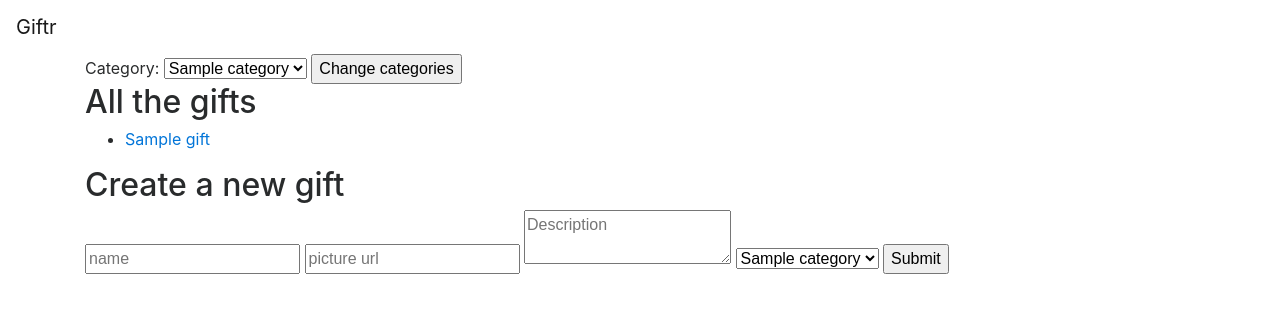
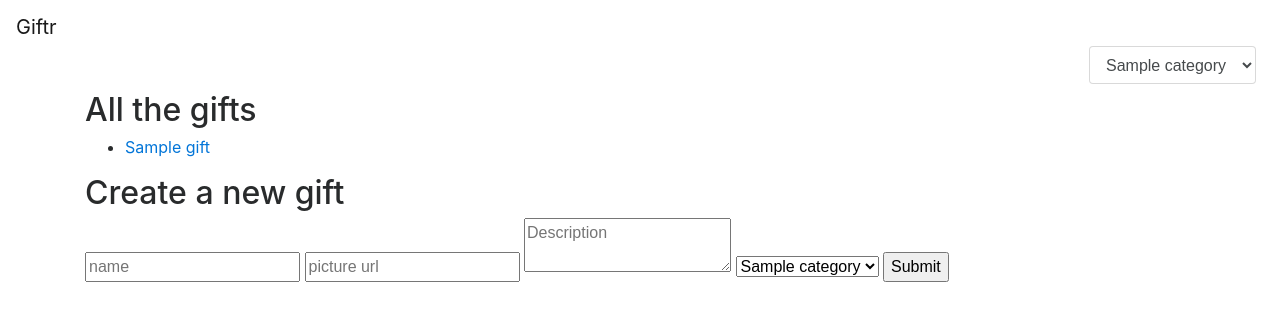
Before and after one commit to Zinston/giftr, a Flask app: page / in a window 1280 px wide. Shown: the top 321 px of the page. Run offline with Flask 2, Linux system fonts and the light colour scheme; tables that the repository leaves empty hold one stand-in row (values such as "Sample post"); some libraries are stand-ins or nearby versions.

Commit message:
Move category select to navbar on /gifts and make it autosubmit.

```diff
--- a/templates/gifts.html
+++ b/templates/gifts.html
@@ -1,10 +1,8 @@
 {% extends "index.html" %}
 
-{% block body %}
-<section id="get">
-	<form>
-		Category:
-		<select name="cat">
+{% block nav %}
+<form class="form-inline justify-content-center ml-auto">
+	<select class="form-control mr-2" name="cat" onchange='this.form.submit();'>
 			{% for category in categories %}
 			{% if req_cat and req_cat.id == category.id %}
 			<option value="{{ category.id }}" selected>{{ category.name }}</option>
@@ -13,10 +11,11 @@
 			{% endif %}
 			{% endfor %}
 		</select>
+</form>
+{% endblock %}
 
-		<input type="submit" value="Change categories">
-	</form>
-
+{% block body %}
+<section id="get">
 	{% if req_cat %}
 	<h2>Gifts in the category {{ req_cat.name }}</h2>
 	{% else %}
--- a/templates/index.html
+++ b/templates/index.html
@@ -12,6 +12,8 @@
 	<body>
 		<nav class="navbar navbar-expand-xl navbar-light bg-light">
 			<a class="navbar-brand" href="{{ url_for('get_gifts') }}">Giftr</a>
+			{% block nav %}
+			{% endblock %}
 		</nav>
 
 		<div class="container">
--- a/views.py
+++ b/views.py
@@ -20,7 +20,8 @@ from flask import (Flask,
                    url_for,
                    render_template,
                    flash,
-                   jsonify)
+                   jsonify,
+                   g)
 
 # Bind database
 engine = create_engine('sqlite:///giftr.db')
@@ -53,8 +54,8 @@ def get_gifts():
     gifts = c.query(Gift).all()
 
     return render_template('gifts.html',
-                           gifts=gifts,
-                           categories=categories)
+                           categories=categories,
+                           gifts=gifts)
 
 
 @app.route('/gifts', methods=['POST'])
@@ -242,6 +243,14 @@ def delete_category(cat_id):
     return redirect(url_for('get_categories'))
 
 
+# HELPERS
+
+#@app.context_processor
+#def inject_categories():
+#    categories = c.query(Category).all()
+#    return dict(categories=categories)
+
+
 if __name__ == '__main__':
     app.debug = True
     app.run(port=8080)
```
